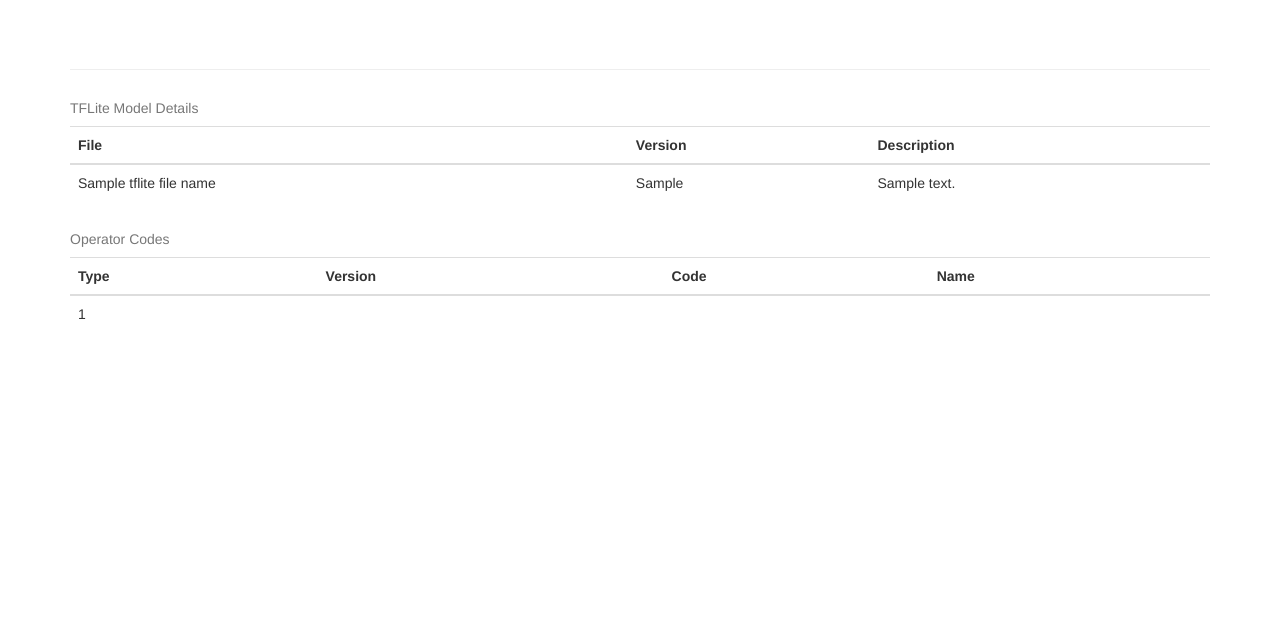
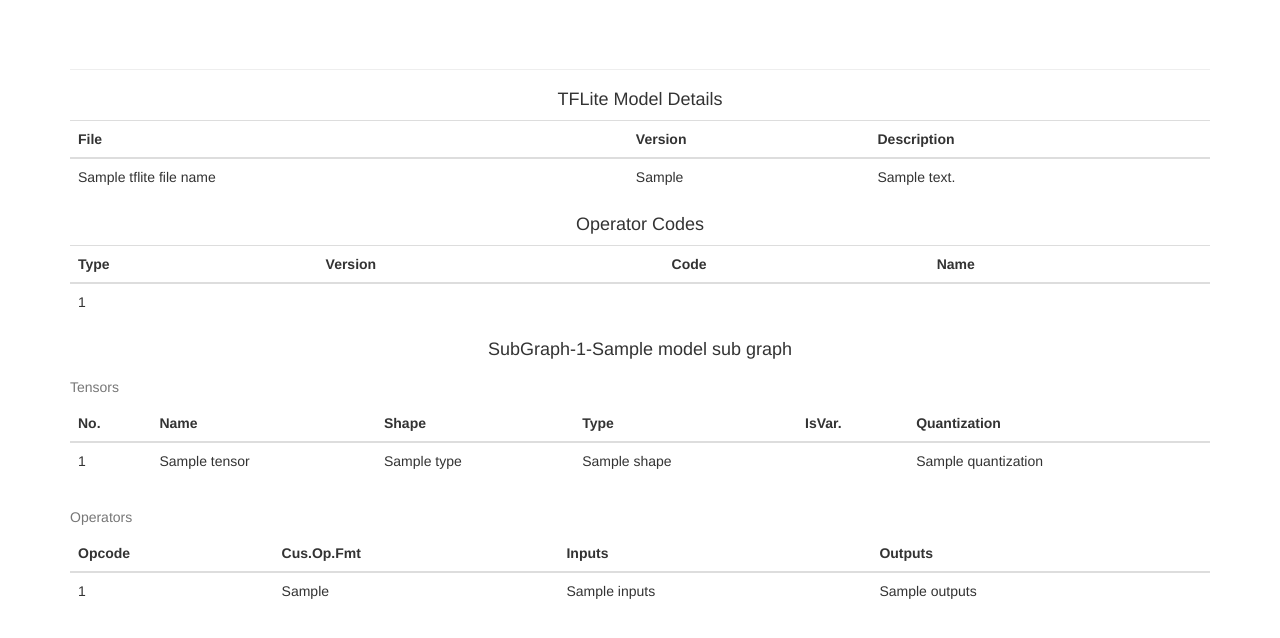
Before and after one commit to wanix1988/vistflite, a Flask app: template app/main/templates/tflite_model_details.html in a window 1280 px wide. Shown: the part 52-690 px from the top of the page. Run offline with Flask 2, Linux system fonts and the light colour scheme; the template is opened without the code that fills it: most values are stand-ins (such as "Sample title", 1, 10 or a date in 2020); some libraries are stand-ins or nearby versions.

Commit message:
添加operatorCodes/subGraph信息输出,  添加schema.fbs文件

```diff
--- a/app/main/templates/analyze_tflite.html
+++ b/app/main/templates/analyze_tflite.html
@@ -30,7 +30,7 @@
         {% endfor %}
     </div>
     <div>
-        <form action="/analyze_tflite" method="post" enctype="multipart/form-data">
+        <form action="/analyze/tflite" method="post" enctype="multipart/form-data">
             <div class="col-lg-6">
                 <div class="input-group">
                     <input type="file" name="tflite" id="tflite" class="form-control">
--- a/app/main/templates/tflite_model_details.html
+++ b/app/main/templates/tflite_model_details.html
@@ -30,8 +30,8 @@
         {% endfor %}
     </div>
     <div>
+        <h4 class="text-center">TFLite Model Details</h4>
         <table class="table">
-            <caption>TFLite Model Details</caption>
             <tbody>
                 <thead>
                     <tr>
@@ -47,8 +47,8 @@
                 </tr>
             </tbody>
         </table>
+        <h4 class="text-center">Operator Codes</h4>
         <table class="table">
-            <caption>Operator Codes</caption>
             <tbody>
                 <thead>
                     <tr>
@@ -67,6 +67,55 @@
             {% endfor %}
             </tbody>
         </table>
+        {% for sg in model_sub_graphs %}
+            <h4 class="text-center">SubGraph-{{ loop.index }}-{{ sg['name'] }}</h4>
+            <table class="table">
+                <caption>Tensors</caption>
+                <thead>
+                    <tr>
+                        <th>No.</th>
+                        <th>Name</th>
+                        <th>Shape</th>
+                        <th>Type</th>
+                        <th>IsVar.</th>
+                        <th>Quantization</th>
+                    </tr>
+                </thead>
+                <tbody>
+                    {% for t in sg['tensors'] %}
+                        <tr>
+                            <td>{{ loop.index }}</td>
+                            <td>{{ t['name'] }}</td>
+                            <td>{{ t['type'] }}</td>
+                            <td>{{ t['shape'] }}</td>
+                            <td>{{ t['is_variable'] }}</td>
+                            <td>{{ t['quantization'] }}</td>
+                        </tr>
+                    {% endfor %}
+                </tbody>
+            </table>
+            <table class="table">
+                <caption>Operators</caption>
+                <thead>
+                    <tr>
+                        <th>Opcode</th>
+                        <th>Cus.Op.Fmt</th>
+                        <th>Inputs</th>
+                        <th>Outputs</th>
+                    </tr>
+                </thead>
+                <tbody>
+                    {% for o in sg['operators'] %}
+                        <tr>
+                            <td>{{ o['opcode_index'] }}</td>
+                            <td>{{ o['custom_operations_format'] }}</td>
+                            <td>{{ o['inputs'] }}</td>
+                            <td>{{ o['outputs'] }}</td>
+                        </tr>
+                    {% endfor %}
+                </tbody>
+            </table>
+        {% endfor %}
     </div>
     <div>
     </div>
--- a/app/main/vistflite.py
+++ b/app/main/vistflite.py
@@ -16,6 +16,7 @@
 from tflite.OperatorCode import OperatorCode
 from tflite.BuiltinOperator import BuiltinOperator
 from tflite.SubGraph import SubGraph
+from tflite.TensorType import TensorType
 
 app = Flask(__name__)
 app.config['SECRET_KEY'] = os.urandom(24)
@@ -26,11 +27,14 @@
 
 bootstrap = Bootstrap(app)
 
-def getBuiltinOperatorStringName(idx):
-    allAttrs = [i for i in BuiltinOperator.__dict__.items() if not i[0].startswith('__')]
+def getStringName(clazz, idx):
+    allAttrs = [i for i in clazz.__dict__.items() if not i[0].startswith('__')]
     for name, index in allAttrs:
         if index == idx:
             return name
+
+def __getBuiltinOperatorStringName(idx):
+    return getStringName(BuiltinOperator, idx)
 
 @app.route('/')
 def index():
@@ -39,8 +43,13 @@
 def allowed_file(filename):
     return '.' in filename and filename.rsplit('.', 1)[1] == 'tflite'
 
-@app.route('/analyze_tflite', methods=['POST'])
-def analyze_tflite():
+@app.route('/analyze/<clazz>', methods=['POST'])
+def analyze(clazz):
+    if clazz == 'tflite':
+        return __handle_analyze_tflite(request)
+    return 'Invalid Request', 500
+
+def __handle_analyze_tflite(request):
     global IN_MEMORY_SIZE
     if not request.files:
         flash('TFLite file is required!!!')
@@ -49,7 +58,6 @@
     print(dir(f))
     if f and allowed_file(f.filename):
         fname = secure_filename(f.filename)
-        print(dir(f))
         f.seek(0, os.SEEK_END)
         length = f.tell()
         f.seek(0, os.SEEK_SET)
@@ -63,6 +71,49 @@
     flash('Wrong Request!!!')
     return redirect(request.url)
 
+def __getTensorTypeStringName(idx):
+    return getStringName(TensorType, idx)
+
+def __catenate_list(length, func):
+    val = ''
+    container = []
+    for i in range(length):
+        container.append(str(func(i)))
+    val += ','.join(container)
+    container.clear()
+    return val
+
+def __join_list(length, lst):
+    return ','.join([str(lst(i)) for i in range(length)])
+
+def __dump_operator(operator):
+    return {
+        'opcode_index': operator.OpcodeIndex(),
+        'custom_operations_format': operator.CustomOptionsFormat(),
+        'inputs': __join_list(operator.InputsLength(), operator.Inputs),
+        'outputs': __join_list(operator.OutputsLength(), operator.Outputs)
+    }
+
+def __dump_quantization_parameters(quantization):
+    minVal = 'min:'
+    maxVal = 'max:'
+    scaleVal = 'scale:'
+    zeroPointVal = 'zeroPoint:'
+    minVal += __catenate_list(quantization.MinLength(), quantization.Min)
+    maxVal += __catenate_list(quantization.MaxLength(), quantization.Max)
+    scaleVal += __catenate_list(quantization.ScaleLength(), quantization.Scale)
+    zeroPointVal += __catenate_list(quantization.ZeroPointLength(), quantization.ZeroPoint)
+    return minVal, maxVal, scaleVal, zeroPointVal
+
+def __dump_tensor(tensor):
+    return {
+        'name': bytes.decode(tensor.Name()),
+        'shape': ','.join([str(tensor.Shape(i)) for i in range(tensor.ShapeLength())]),
+        'type': __getTensorTypeStringName(tensor.Type()),
+        'is_variable': 'True' if tensor.IsVariable() else 'False',
+        'quantization': __dump_quantization_parameters(tensor.Quantization())
+    }
+
 def __analyze_tflite(fname, buffer):
     print('vistflite...')
     model = Model.GetRootAsModel(buffer, 0)
@@ -74,21 +125,31 @@
             print('Custom OP:', op.Version(), op.CustomCode())
             operatorCodes.append(['Custom OP', op.Version(), op.CustomCode()])
         else:
-            print('Builtin OP:', op.Version(), op.BuiltinCode(), getBuiltinOperatorStringName(op.BuiltinCode()))
-            operatorCodes.append(['Builtin OP', op.Version(), op.BuiltinCode(), getBuiltinOperatorStringName(op.BuiltinCode())])
+            print('Builtin OP:', op.Version(), op.BuiltinCode(), __getBuiltinOperatorStringName(op.BuiltinCode()))
+            operatorCodes.append(['Builtin OP', op.Version(), op.BuiltinCode(), __getBuiltinOperatorStringName(op.BuiltinCode())])
     # SubGraphs
     print('SubGraphs:')
+    subGraphs = []
     for i in range(model.SubgraphsLength()):
         subGraph = model.Subgraphs(i)
         print('Name:', subGraph.Name())
         print('Tensors:')
+        tensors = []
         for j in range(subGraph.TensorsLength()):
-            print(subGraph.Tensors(j).Name())
+            tensor = __dump_tensor(subGraph.Tensors(j))
+            tensors.append(tensor)
+        operators = []
+        for j in range(subGraph.OperatorsLength()):
+            operator = __dump_operator(subGraph.Operators(j))
+            operators.append(operator)
+        subGraphs.append({'name': subGraph.Name(), 'tensors': tensors, 'operators': operators})
+        print('input length:', subGraph.InputsLength(), 'output length:', subGraph.OutputsLength(), 'operators length:', subGraph.OperatorsLength())
     return render_template('tflite_model_details.html',
                             tflite_file_name=fname,
                             model_version=model.Version(),
                             model_description=model.Description(),
-                            model_operator_codes=operatorCodes)
+                            model_operator_codes=operatorCodes,
+                            model_sub_graphs=subGraphs)
 
 @app.errorhandler(404)
 def page_not_found(e):
```
Also changed, not shown: 1 other file.
